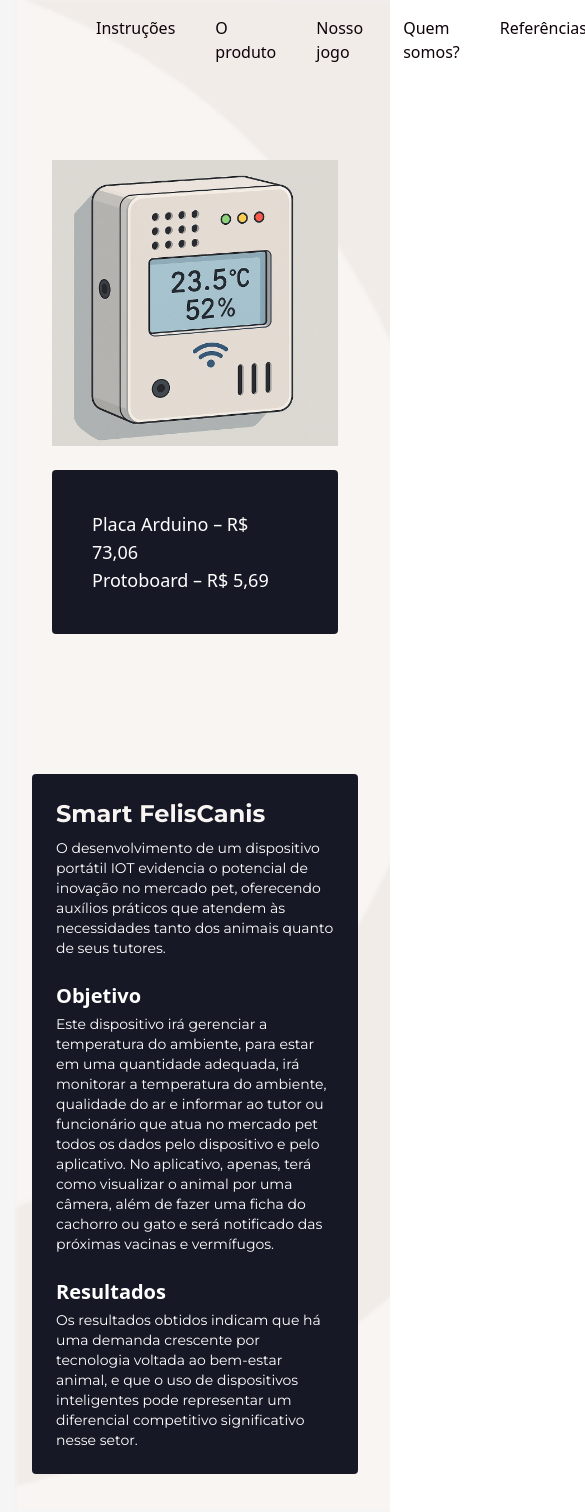
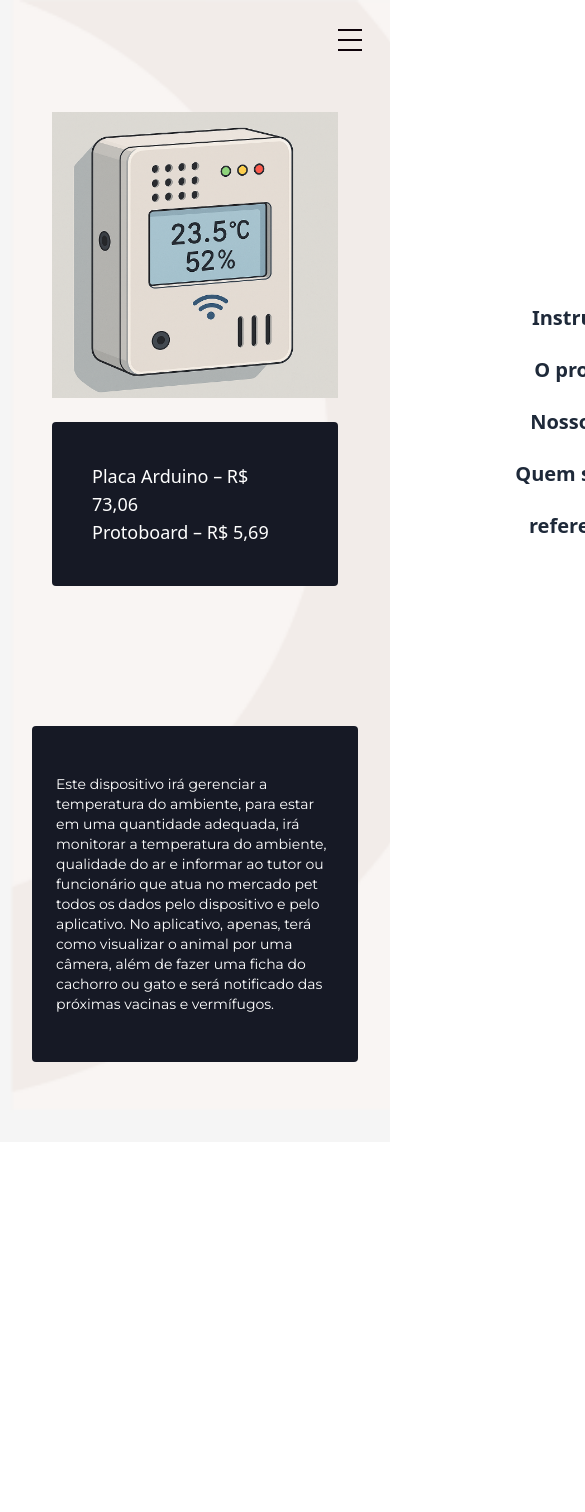
Before and after one commit to Anadulce57/myfeliscanis, a React (Vite) app: page /produto in a window 390 px wide. Shown: the top 1512 px of the page, 585 px wide, since content can reach past the window. After the commit the page ends 1142 px from the top, so only its background shows below. Built offline with nearby package versions, Linux system fonts and the light colour scheme; a web font is replaced by a local one.

Commit message:
Atualização do projeto

```diff
--- a/src/App.jsx
+++ b/src/App.jsx
@@ -1,4 +1,4 @@
-import { BrowserRouter as Router, Routes, Route } from "react-router-dom";
+import { BrowserRouter as Router, Routes, Route } from "react-router-dom"
 import Membros from "./components/Membros/Membros";
 import Produto from "./components/Produto/Produto";
 import GameIntro from "./components/Game/Game";
--- a/src/components/Home/Home.jsx
+++ b/src/components/Home/Home.jsx
@@ -6,7 +6,7 @@ export default function Home(){
         <div className="min-h-screen">
           <Header/>
         <section className="flex flex-col lg:flex-row max-w-8xl mx-auto px-6 py-16 gap-16 p-4 w-full">
-          <div className="w-full h-dvh flex flex-col justify-center items-center p-8">
+          <div className="w-full h-dvh flex flex-col justify-center items-center p-8 ">
             <img src={Imagem} alt="pets" className=" w-[682] h-[401] max-w-md lg:max-w-full rounded-sm shadow-lg my-1 translate-y-[-65px]"/>
             <h1 className="text-4xl font-montserrat lg:text-3xl font-bold text-dark-blue mt-7 text-left translate-y-[-10px] dark:text-off-white">Venha conhecer mais sobre a nossa
             empresa e produtos. E fazer parte do avanço tecnológico no mercado Pet!</h1>
--- a/src/components/Menu/MenuHamburger.jsx
+++ b/src/components/Menu/MenuHamburger.jsx
@@ -9,7 +9,7 @@ const MenuHamburger = () => {
 
   return (
     <div className="relative z-50">
-      {/* Ícone do Hamburger */}
+
       <button
         onClick={toggleMenu}
         className="fixed top-6 right-6 z-50 flex h-8 w-8 flex-col items-center justify-center space-y-2 focus:outline-none md:hidden"
--- a/src/components/Navegacao/Header.jsx
+++ b/src/components/Navegacao/Header.jsx
@@ -1,5 +1,5 @@
 import { Link } from "react-router-dom";
-import { useNavigate } from 'react-router-dom';
+import { useNavigate } from "react-router-dom";
 import { useState, useEffect } from "react";
 import sunny from "/icons/sunny.png";
 import moon from "/icons/mode_night.png";
@@ -8,40 +8,71 @@ import homeWhite from "/icons/homeWhite.png";
 
 export default function Header() {
   const [theme, setTheme] = useState(() => localStorage.getItem("theme") ?? "");
+  const [isMenuOpen, setIsMenuOpen] = useState(false);
   const navigate = useNavigate();
 
   useEffect(() => {
-        localStorage.setItem("theme", theme)
-        const root = document.documentElement
+    localStorage.setItem("theme", theme);
+    const root = document.documentElement;
 
-        root.classList.remove("dark")
-
-        if(theme === "dark") {
-            root.classList.add("dark")
+    root.classList.remove("dark");
+    if (theme === "dark") {
+      root.classList.add("dark");
     }
-    }, [theme])
+  }, [theme]);
 
   const toggleTheme = () => {
-        setTheme(prevTheme => prevTheme === "" ? "dark" : "");
+    setTheme((prevTheme) => (prevTheme === "" ? "dark" : ""));
   };
 
-    const enviarHome = () => { // Função para enviar para a página inicial
-      navigate('/')
-    }
+  const enviarHome = () => {
+    navigate('/');
+  };
 
-    return(
+  const toggleMenu = () => {
+    setIsMenuOpen(!isMenuOpen);
+  };
+
+  return (
     <header>
-      <nav className="md:flex justify-end items-center p-4">
-        <ul className="flex space-x-10 me-12">
+      <nav className="md:flex justify-end items-center p-4 relative z-50">
+        {/* Botão Hamburger para mobile */}
+        <button
+          onClick={toggleMenu}
+          className="fixed top-6 right-6 z-50 flex h-8 w-8 flex-col items-center justify-center space-y-2 focus:outline-none md:hidden"
+        >
+          <div className={`h-0.5 w-6 transform transition duration-300 ease-in-out ${isMenuOpen ? 'translate-y-2 rotate-45 bg-black' : 'bg-black'}`}></div>
+          <div className={`h-0.5 w-6 transition duration-300 ease-in-out ${isMenuOpen ? 'scale-0 opacity-0' : 'bg-black'}`}></div>
+          <div className={`h-0.5 w-6 transform transition duration-300 ease-in-out ${isMenuOpen ? '-translate-y-2 -rotate-45 bg-black' : 'bg-black'}`}></div>
+        </button>
+
+        {/* Menu Mobile */}
+        <nav
+          className={`fixed inset-0 z-40 transition-transform duration-500 ease-in-out ${
+            isMenuOpen ? 'translate-x-0' : 'translate-x-full'
+          } ${theme === "dark" ? "bg-black text-white" : "bg-white text-gray-800"}`}
+        >
+          <ul className="flex h-full flex-col items-center justify-center space-y-6 text-xl font-bold">
+          <li className="hover:underline"><Link to="/instrucoes">Instruções</Link></li>
+          <li className="hover:underline"><Link to="/produto">O produto</Link></li>
+          <li className="hover:underline"><Link to="/game">Nosso jogo</Link></li>
+          <li className="hover:underline"><Link to="/membros">Quem somos?</Link></li>
+          <li className="hover:underline"><Link to="/referencias">referencias</Link></li>
+          </ul>
+        </nav>
+
+        {/* Menu Desktop */}
+        <ul className="hidden md:flex space-x-10 me-12 items-center">
           <li>
             <button onClick={enviarHome} className="cursor-pointer focus:outline-none">
               {theme === "dark" ? (
-                <img src={homeDark} alt="simbolo claro" />
+                <img src={homeDark} alt="símbolo claro" />
               ) : (
-                <img src={homeWhite} alt="simbolo escuro" />
+                <img src={homeWhite} alt="símbolo escuro" />
               )}
             </button>
           </li>
+
           <li>
             <button onClick={toggleTheme} className="cursor-pointer focus:outline-none">
               {theme === "dark" ? (
@@ -51,24 +82,14 @@ export default function Header() {
               )}
             </button>
           </li>
-                    <li className="hover:underline">
-                        <Link to="/instrucoes">Instruções</Link>
-                    </li>
-                    <li className="hover:underline">
-                        <Link to="/produto">O produto</Link>
-                    </li>
-                    <li className="hover:underline">
-                        <Link to="/game">Nosso jogo</Link>
-                    </li>
-                    <li className="hover:underline">
-                        <Link to="/membros">Quem somos?</Link>
-                    </li>
-                    <li className="hover:underline">
-                        <Link to="/referencias">Referências</Link>
-                    </li>
+
+          <li className="hover:underline"><Link to="/instrucoes">Instruções</Link></li>
+          <li className="hover:underline"><Link to="/produto">O produto</Link></li>
+          <li className="hover:underline"><Link to="/game">Nosso jogo</Link></li>
+          <li className="hover:underline"><Link to="/membros">Quem somos?</Link></li>
+          <li className="hover:underline"><Link to="/referencias">referencias</Link></li>
         </ul>
-
       </nav>
     </header>
-    )
+  );
 }
--- a/src/components/Produto/Produto.jsx
+++ b/src/components/Produto/Produto.jsx
@@ -26,25 +26,25 @@ export default function Produto() {
         {/* Coluna 2 - Descrição */}
         <div className="bg-dark-blue text-white p-6 rounded-sm space-y-6 dark:bg-green">
           <div>
-            <h1 className="font-montserrat text-off-white text-2xl font-bold mb-2">
+            <h1 className="font-montserrat text-off-white text-2xl font-bold mb-2 hidden lg:inline">
               Smart FelisCanis
             </h1>
-            <p className="font-montserrat text-sm">
+            <p className="font-montserrat text-sm hidden lg:inline">
               O desenvolvimento de um dispositivo portátil IOT evidencia o potencial de inovação no mercado pet, oferecendo auxílios práticos que atendem às necessidades tanto dos animais quanto de seus tutores.
             </p>
           </div>
 
           <div>
-            <h2 className="text-xl font-semibold mb-1">Objetivo</h2>
-            <p className="font-montserrat text-sm">
+            <h2 className="text-xl font-semibold mb-1 hidden lg:inline">Objetivo</h2>
+            <p className="font-montserrat text-sm ">
               Este dispositivo irá gerenciar a temperatura do ambiente, para estar em uma quantidade adequada, irá monitorar a temperatura do ambiente, qualidade do ar e informar ao tutor ou funcionário que atua no mercado pet todos os dados pelo dispositivo e pelo aplicativo.
               No aplicativo, apenas, terá como visualizar o animal por uma câmera, além de fazer uma ficha do cachorro ou gato e será notificado das próximas vacinas e vermífugos.
             </p>
           </div>
 
           <div>
-            <h2 className="text-xl font-semibold mb-1">Resultados</h2>
-            <p className="font-montserrat text-sm">
+            <h2 className="text-xl font-semibold mb-1 hidden lg:inline">Resultados</h2>
+            <p className="font-montserrat text-sm hidden lg:inline">
               Os resultados obtidos indicam que há uma demanda crescente por tecnologia voltada ao bem-estar animal, e que o uso de dispositivos inteligentes pode representar um diferencial competitivo significativo nesse setor.
             </p>
           </div>
```
Lines whose indentation alone changed are shown as unchanged.
